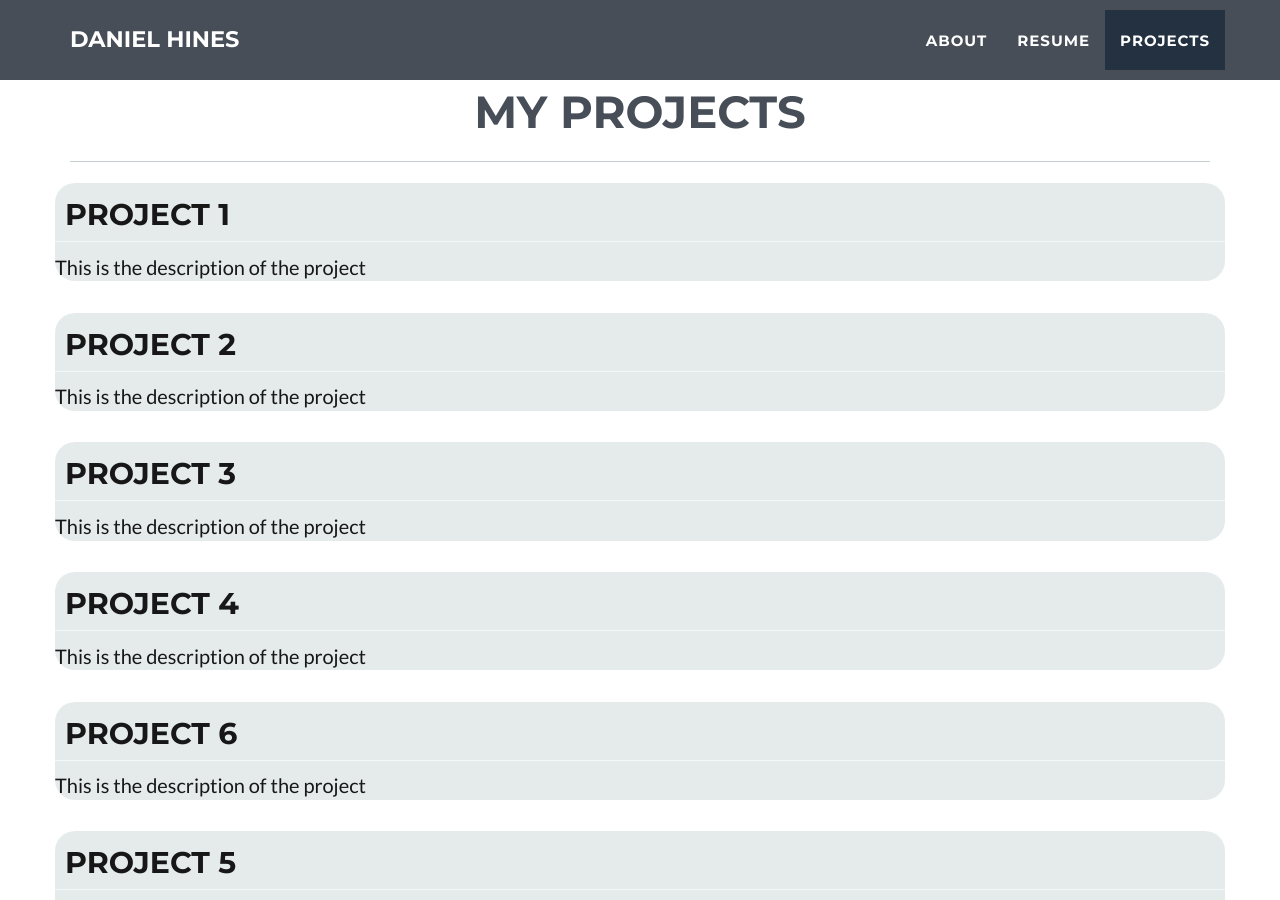
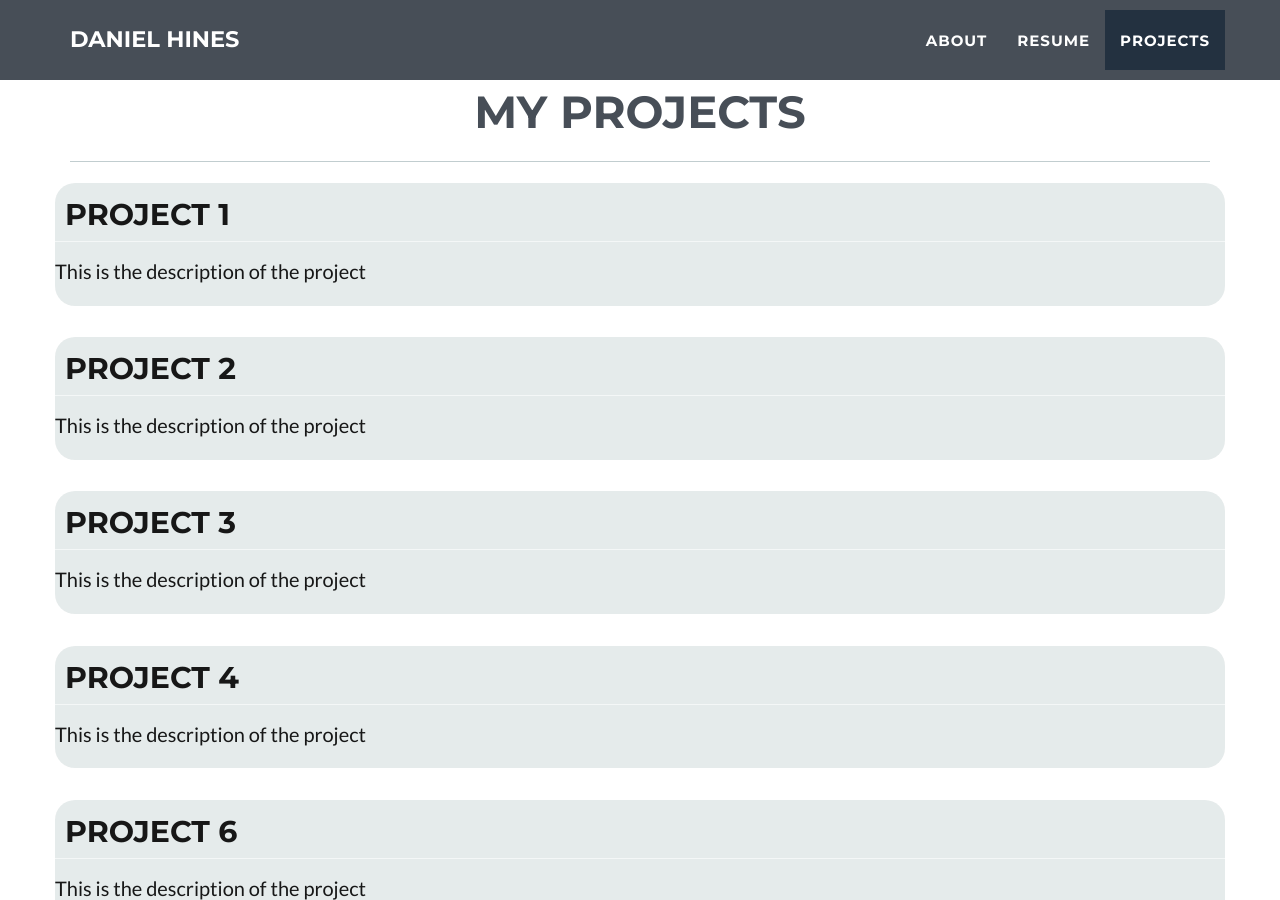
Before and after one commit to danielchines/danielchines.github.io, a Jekyll site: the page built from index.html, in a window 1280 px wide and 900 px high, scrolled down 1510 px. Built offline with Jekyll 4.4.1, drawn with Linux system fonts in a browser that asks for light colours.

Commit message:
Update projects.html

```diff
--- a/_includes/projects.html
+++ b/_includes/projects.html
@@ -13,7 +13,7 @@
                         <a href="#portfolioModal-{{ post.modal-id }}" class="portfolio-link" data-toggle="modal">
                             <div>
                                 <h3>{{ post.title }}</h3>
-                                <p id="project">This is the description of the project</p>
+                                <p class="project">This is the description of the project</p>
                             </div>
                         </a>
                 </div>
```
